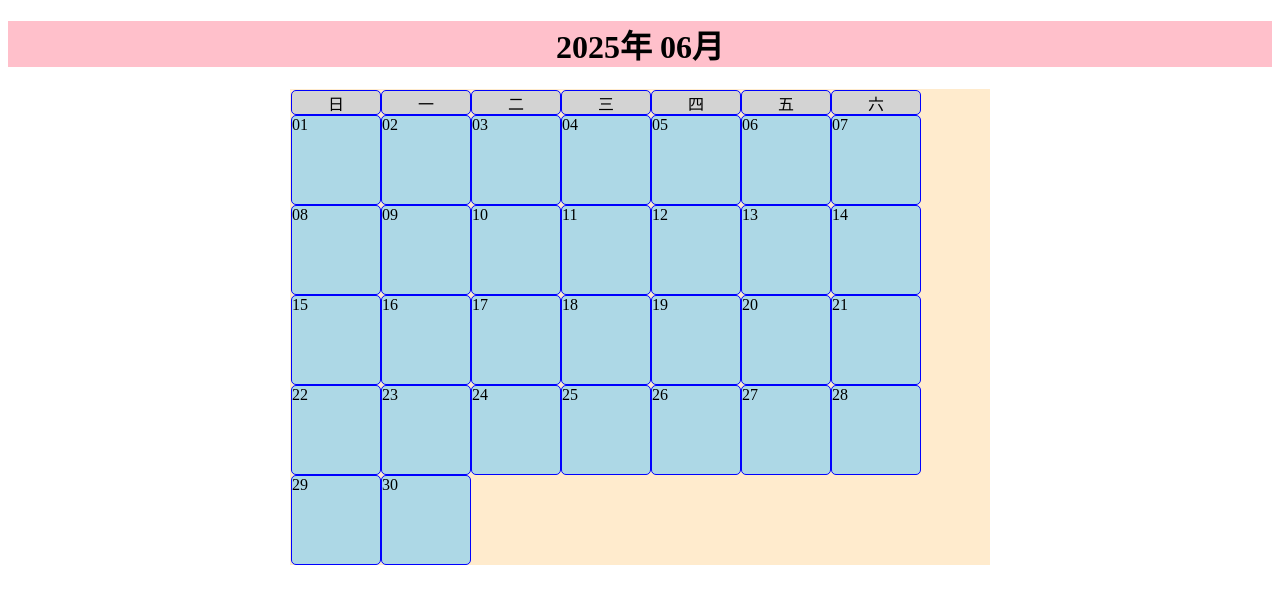
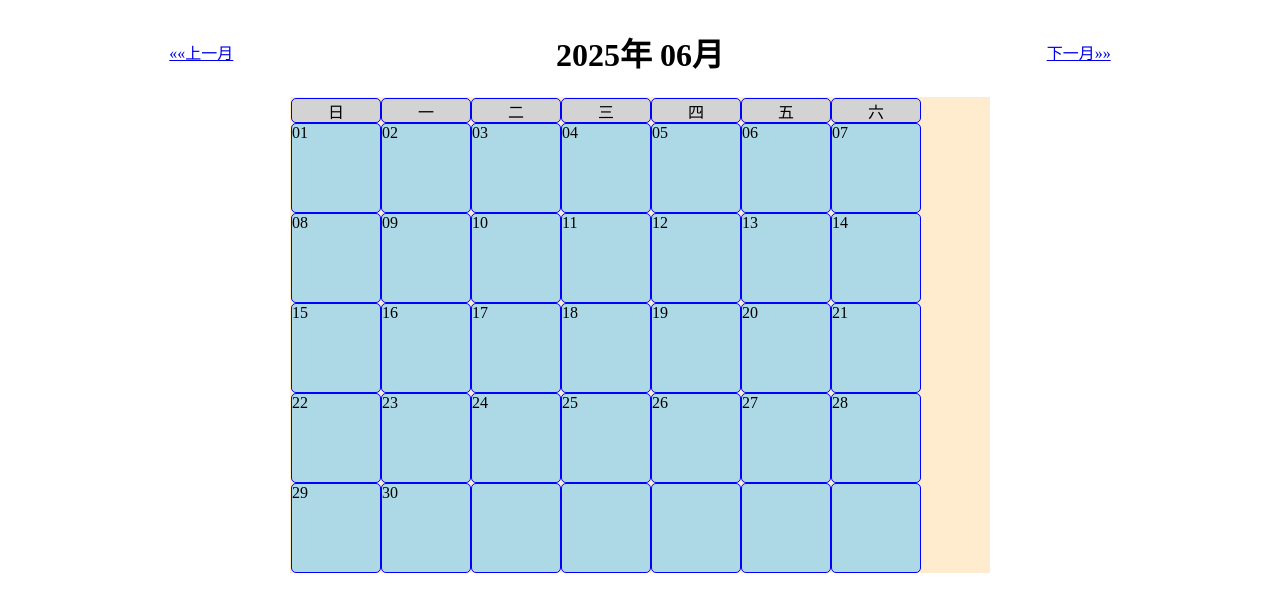
Before and after one commit to judyshih333/practice, a PHP site: page /base/date-hw.php in a window 1280 px wide. Shown: the top 612 px of the page. Run offline with PHP 8.4, Linux system fonts and the light colour scheme.

Commit message:
增加其他年月日曆

```diff
--- a/base/date-hw.php
+++ b/base/date-hw.php
@@ -3,16 +3,27 @@
 <head>
     <meta charset="UTF-8">
     <meta name="viewport" content="width=device-width, initial-scale=1.0">
-    <title>Document</title>
+    <title>日曆作業</title>
 <style>
 
 * {
         box-sizing: border-box;
 }
+
+.calendar-bar{
+/* background-color: gray; */
+display:flex;
+justify-content:space-around;
+align-items: center
+}
+
 h1{
-    background-color:pink;
+    /* background-color:pink; */
     text-align: center;
 }
+
+
+
 .th-box{
     width:90px;
     height:90px;
@@ -46,6 +57,10 @@ h1{
 
 }
 
+.box:hover{
+   border:3px solid red;
+}
+
 
 .box-container{
     background-color: blanchedalmond;
@@ -58,6 +73,15 @@ h1{
 height:25px;
 text-align:center;
 }
+
+
+
+.holiday{
+    background-color:lightpink;
+    color:red;
+}
+
+
 
 </style>
 
@@ -81,9 +105,25 @@ $year=date("Y");
 }
 
 
+if($month-1>0){
+    $prev=$month-1;  //上一個月
+    $prevyear=$year;
+}else{
+    $prev=12;  //上一個月
+    $prevyear=$year-1;
+}
+if($month+1>12){
+    $next=1;  //下一個月
+    $nextyear=$year+1;
+}else{
+    $next=$month+1;  //下一個月
+    $nextyear=$year;
+}
 
-$today= date("Y-$month-d");
-$firstDay= date("Y-$month-01");                     // 這個月第一天
+
+
+$today= date("Y-m-d");
+$firstDay= date("$year-$month-01");                     // 這個月第一天
 $firstDayWeek= date("w", strtotime($firstDay));     // 第一天星期幾，0（星期天）到 6（星期六）
 $theDaysOfMonth=date("t", strtotime($firstDay));    // 該月份的天數幾天(28~31)
 
@@ -124,11 +164,32 @@ $monthDays[]=[
 ];
 }
 
+while (count($monthDays) % 7 !== 0) {
+    $monthDays[] = [];
+}
+
 ?>
-<h1>
+
+<div class="header">
+
+
+
+</div>
+
+<div class=calendar-bar>
+    <a href="?year=<?=$prevyear;?>&month=<?=$prev;?>">&laquo;&laquo;上一月</a>
+    <h1>
     <?php echo $year; ?>年
     <?php echo $month; ?>月
-</h1>
+    </h1>
+ <a href="?year=<?=$nextyear;?>&month=<?=$next;?>">下一月&raquo;&raquo;</a>
+
+
+
+</div>
+
+
+
 <?php
 echo "<div class='box-container'>";
 
--- a/index.php
+++ b/index.php
@@ -15,6 +15,8 @@
         <li><a href="./base/date.php">日期及時間</li>
         <li><a href="./base/date-table.php">日曆-table</li>
         <li><a href="./base/date-hw.php">日曆作業</li>
+        <!-- <li><a href="./base/test.php">test</li> -->
+
 
 
 
```
